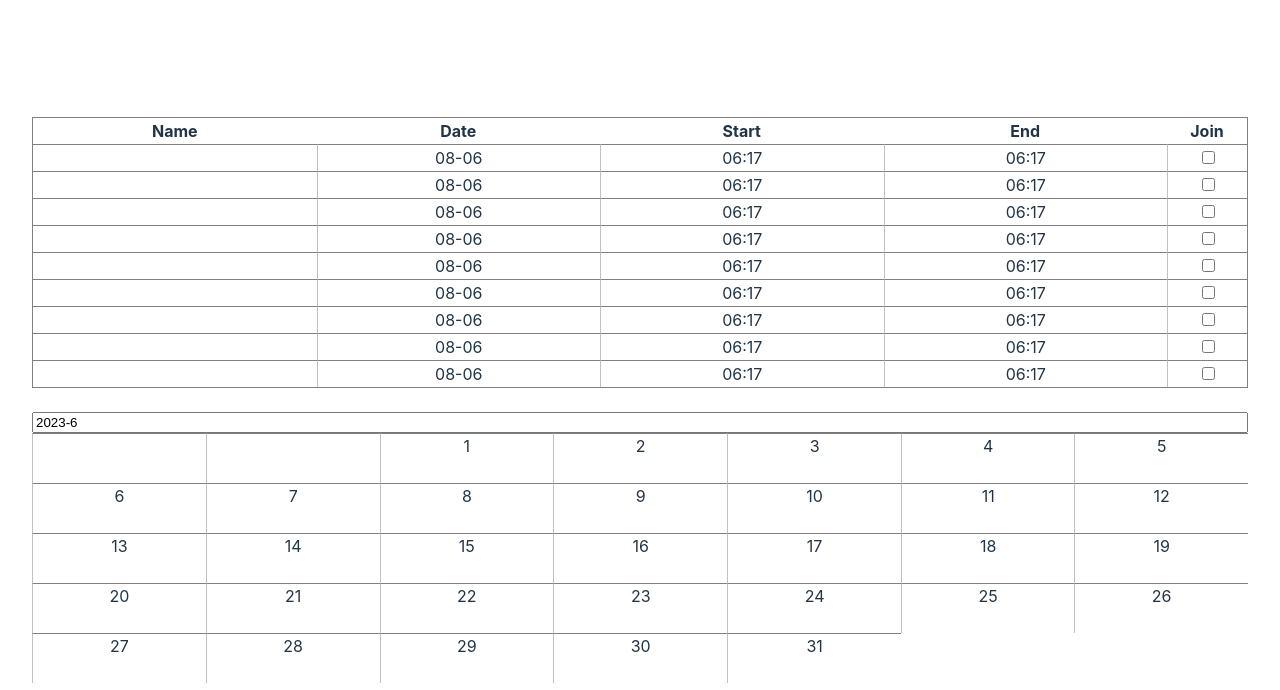
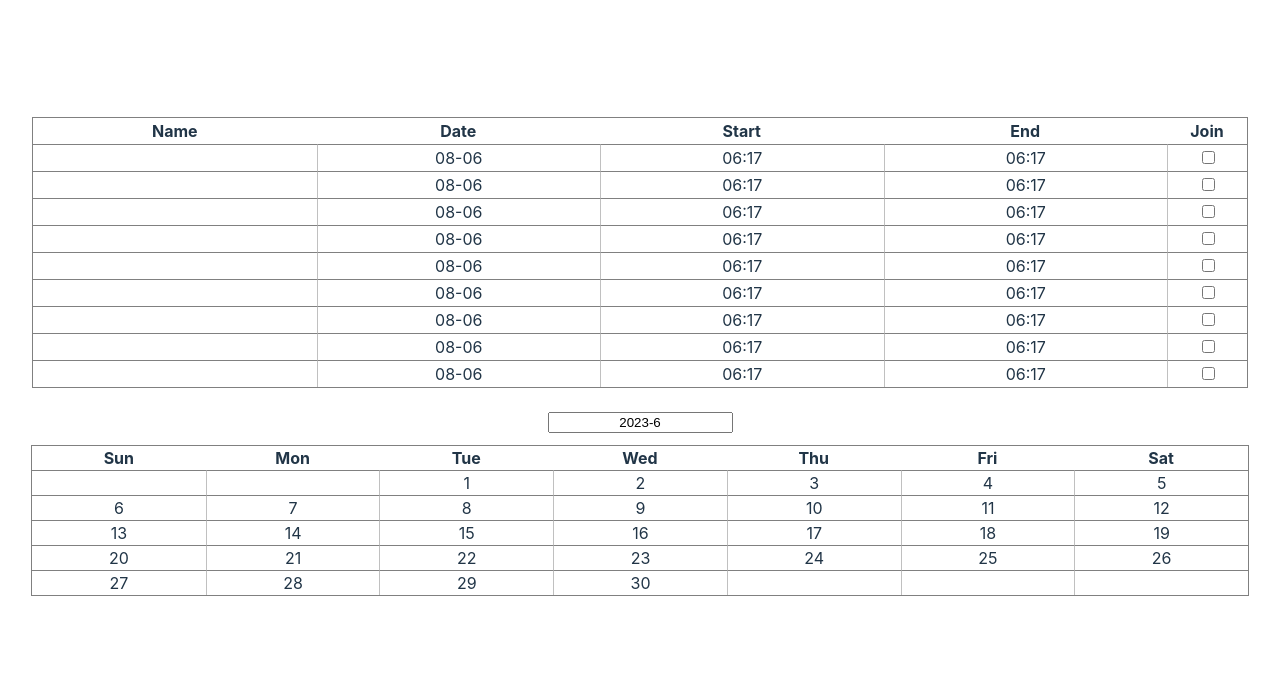
Before and after one commit to nepikn/schedule-film-fest, a React (Vite) app: page / in a window 1280 px wide. Shown: the top 690 px of the page. Built offline with nearby package versions, Linux system fonts and the light colour scheme.

Commit message:
set table outer border

```diff
--- a/src/App.tsx
+++ b/src/App.tsx
@@ -27,10 +27,14 @@ function App() {
   const [filmInfos, setFilmInfos] = useState(new Array(9).fill(new FilmInfo()));
   return (
     <div className="body">
-      <div onChange={(e) => setFilmInfos(e)}>
+      <div
+        onChange={(e) => {
+          return false;
+        }}
+      >
         <Table filmInfos={filmInfos} />
       </div>
-      <div className="calendar">
+      <div>
         <Calendar />
       </div>
     </div>
--- a/src/Calendar.css
+++ b/src/Calendar.css
@@ -1,14 +1,23 @@
 .calendar {
   display: flex;
   flex-direction: column;
+  align-items: center;
+  gap: 0.5lh;
+
+  & input {
+    text-align: center;
+  }
+
+  & ul {
+    flex-grow: 1;
+    grid-template-columns: repeat(7, 1fr);
+
+    &.week {
+      font-weight: bold;
+    }
+  }
+
+  & li.cell:nth-child(7n + 1) {
+    border-inline-start: none;
+  }
 }
-
-.month {
-  flex-grow: 1;
-  grid-template-columns: repeat(7, auto);
-}
-
-.month > li {
-  border-block-start: 1px solid grey;
-  border-inline-start: 1px solid silver;
-}
--- a/src/Calendar.tsx
+++ b/src/Calendar.tsx
@@ -8,7 +8,7 @@ export default function Calendar() {
   //   time.getFullYear() + "-" + time.getDate()
   // );
   return (
-    <>
+    <div className="calendar">
       <input
         type="text"
         defaultValue={time.getFullYear() + "-" + time.getDate()}
@@ -19,7 +19,7 @@ export default function Calendar() {
         firstDayWeek={startOfMonth(time).getDay()}
         lastDay={getDaysInMonth(time)}
       />
-    </>
+    </div>
   );
 }
 
@@ -32,12 +32,23 @@ function Month({
 }) {
   let day = 1;
   return (
-    <ul role="table" className="month">
-      {[...Array(firstDayWeek + lastDay)].map((_, i) => (
-        <li key={i} role="cell">
-          <div>{i < firstDayWeek ? "" : day++}</div>
-        </li>
-      ))}
-    </ul>
+    <div className="table">
+      <ul className="grid week">
+        <li>Sun</li>
+        <li>Mon</li>
+        <li>Tue</li>
+        <li>Wed</li>
+        <li>Thu</li>
+        <li>Fri</li>
+        <li>Sat</li>
+      </ul>
+      <ul className="grid">
+        {[...Array(Math.ceil((firstDayWeek + lastDay) / 7) * 7)].map((_, i) => (
+          <li key={i} className="cell">
+            <div>{i < firstDayWeek ? "" : day < lastDay ? day++ : ""}</div>
+          </li>
+        ))}
+      </ul>
+    </div>
   );
 }
--- a/src/Table.css
+++ b/src/Table.css
@@ -1,23 +1,5 @@
-[role="table"] {
-}
-
-.info {
-  /* grid-template-columns: repeat(5, 1fr); */
-  width: 100%;
-  border: 1px solid grey;
-  border-collapse: collapse;
-
-  & tr {
-    display: grid;
+.table.info {
+  & .row {
     grid-template-columns: repeat(4, 1fr) 5em;
   }
-
-  & td {
-    border-block-start: 1px solid grey;
-    border-inline-start: 1px solid silver;
-
-    &:first-child {
-      border-inline-start: none;
-    }
-  }
 }
--- a/src/Table.tsx
+++ b/src/Table.tsx
@@ -7,12 +7,20 @@ export default function Table({ filmInfos }: { filmInfos: FilmInfo[] }) {
     const { name, timeStart, timeEnd, join } = filmInfo;
 
     return (
-      <tr key={i}>
-        <td>{name}</td>
-        <td>{format(timeStart, "MM-dd")}</td>
-        <td>{format(timeStart, "HH:mm")}</td>
-        <td>{format(timeEnd, "HH:mm")}</td>
-        <td>
+      <tr key={i} className="row">
+        <td className="cell" contentEditable>
+          {name}
+        </td>
+        <td className="cell" contentEditable>
+          {format(timeStart, "MM-dd")}
+        </td>
+        <td className="cell" contentEditable>
+          {format(timeStart, "HH:mm")}
+        </td>
+        <td className="cell" contentEditable>
+          {format(timeEnd, "HH:mm")}
+        </td>
+        <td className="cell">
           <input type="checkbox" defaultChecked={join} />
         </td>
       </tr>
@@ -20,9 +28,9 @@ export default function Table({ filmInfos }: { filmInfos: FilmInfo[] }) {
   });
 
   return (
-    <table className="info">
+    <table className="table info">
       <tbody>
-        <tr>
+        <tr className="row">
           <th>Name</th>
           <th>Date</th>
           <th>Start</th>
--- a/src/index.css
+++ b/src/index.css
@@ -1,10 +1,28 @@
 /* my */
-ul[role="table"],
-ul[role="row"] {
+.grid {
   display: grid;
   list-style: none;
   margin: 0;
   padding: 0;
+}
+
+.table {
+  width: 100%;
+  border: 1px solid grey;
+  border-collapse: collapse;
+
+  & .row {
+    display: grid;
+  }
+
+  & .cell {
+    border-block-start: 1px solid grey;
+    border-inline-start: 1px solid silver;
+
+    &:first-child {
+      border-inline-start: none;
+    }
+  }
 }
 
 :root {
```
